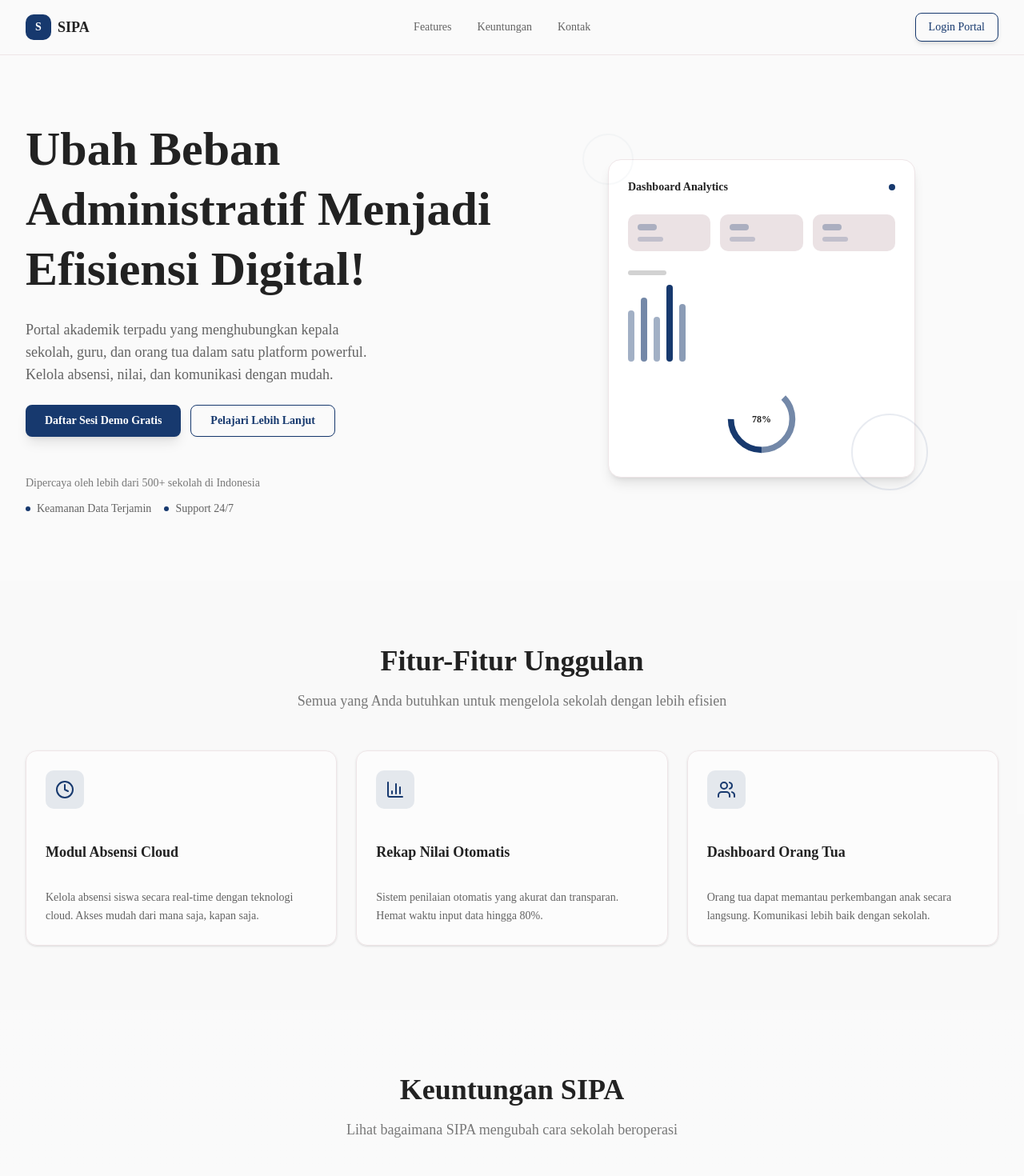
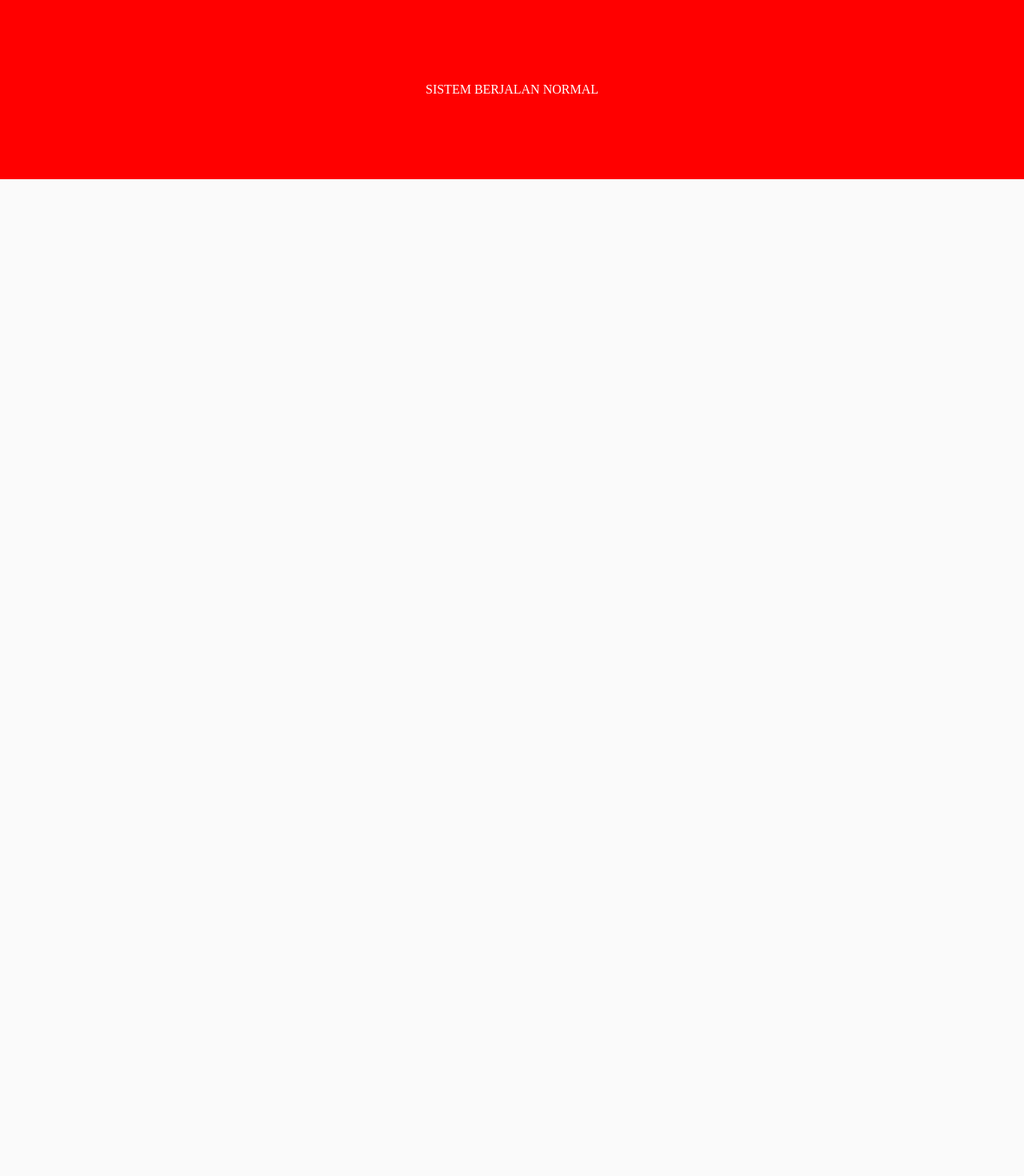
Before and after one commit to Achmed-Bintang/SIPA, a Next.js app in the folder SIPA/: page / in a window 1280 px wide. Shown: the top 1470 px of the page at 80% size. After the commit the page ends 800 px from the top, so only its background shows below. Built offline with nearby package versions, Linux system fonts and the light colour scheme.

Commit message:
Update page.tsx

```diff
--- a/SIPA/app/page.tsx
+++ b/SIPA/app/page.tsx
@@ -1,44 +1,7 @@
-'use client'
-
-import { useEffect } from 'react'
-import Navbar from '@/components/navbar'
-import HeroSection from '@/components/hero-section'
-import FeaturesSection from '@/components/features-section'
-import BenefitsSection from '@/components/benefits-section'
-import FAQSection from '@/components/faq-section'
-import CTASection from '@/components/cta-section'
-import ContactForm from '@/components/contact-form'
-import Footer from '@/components/footer'
-
 export default function Page() {
-  // Engine otomatis berburu dan menghapus paksa komponen liar v0
-  useEffect(() => {
-    const removeWatermark = () => {
-      const elements = document.querySelectorAll(
-        '[data-v0-badge], div[class*="v0-badge"], a[href*="v0.dev"], #v0-badge-container, .v0-badge'
-      )
-      elements.forEach(el => el.remove())
-    }
-
-    removeWatermark()
-
-    // Amankan berkala setiap 100ms
-    const interval = setInterval(removeWatermark, 100)
-    return () => clearInterval(interval)
-  }, [])
-
   return (
-    <>
-      <main className="min-h-screen bg-background">
-        <Navbar />
-        <HeroSection />
-        <FeaturesSection />
-        <BenefitsSection />
-        <FAQSection />
-        <CTASection />
-        <ContactForm />
-      </main>
-      <Footer />
-    </>
+    <div style={{ padding: '100px', backgroundColor: 'red', color: 'white', textAlign: 'center' }}>
+      <h1>SISTEM BERJALAN NORMAL</h1>
+    </div>
   )
 }
```
